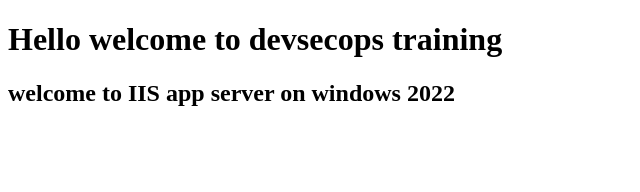
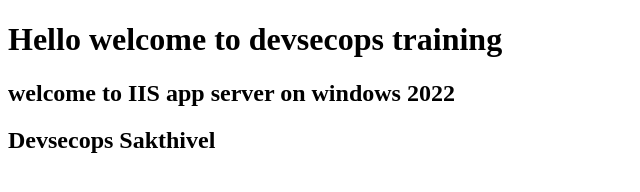
Before and after one commit to Sakthivel119/Devsecops, a plain HTML site: page index.html in a window 1280 px wide. Shown: the whole page, without its empty margins (0-640 px from the left). Drawn offline with Linux system fonts and the light colour scheme.

Commit message:
updates codes

```diff
--- a/index.html
+++ b/index.html
@@ -8,6 +8,6 @@
 <body>
     <h1> Hello welcome to devsecops training </h1>
     <h2> welcome to IIS app server on windows 2022 </h2>
-
+    <h2> Devsecops Sakthivel </h2>
 </body>
 </html>
```
